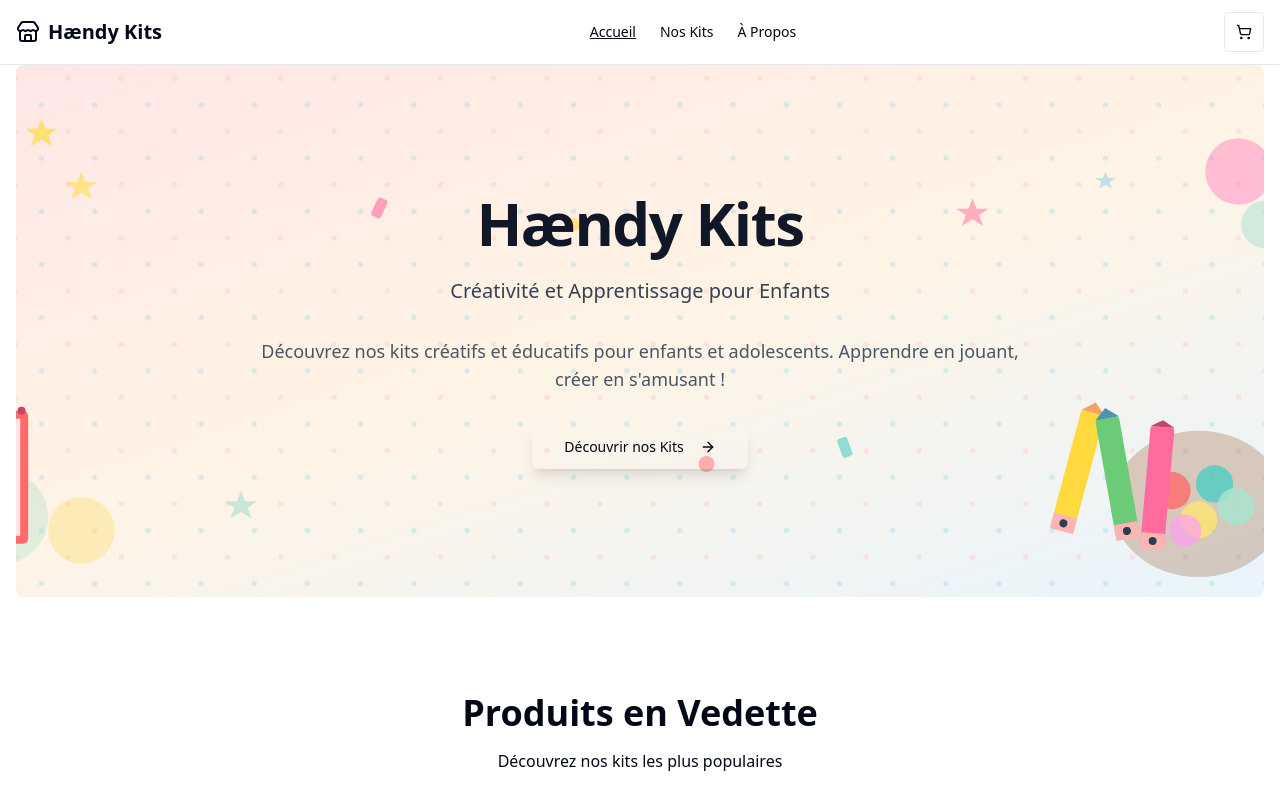
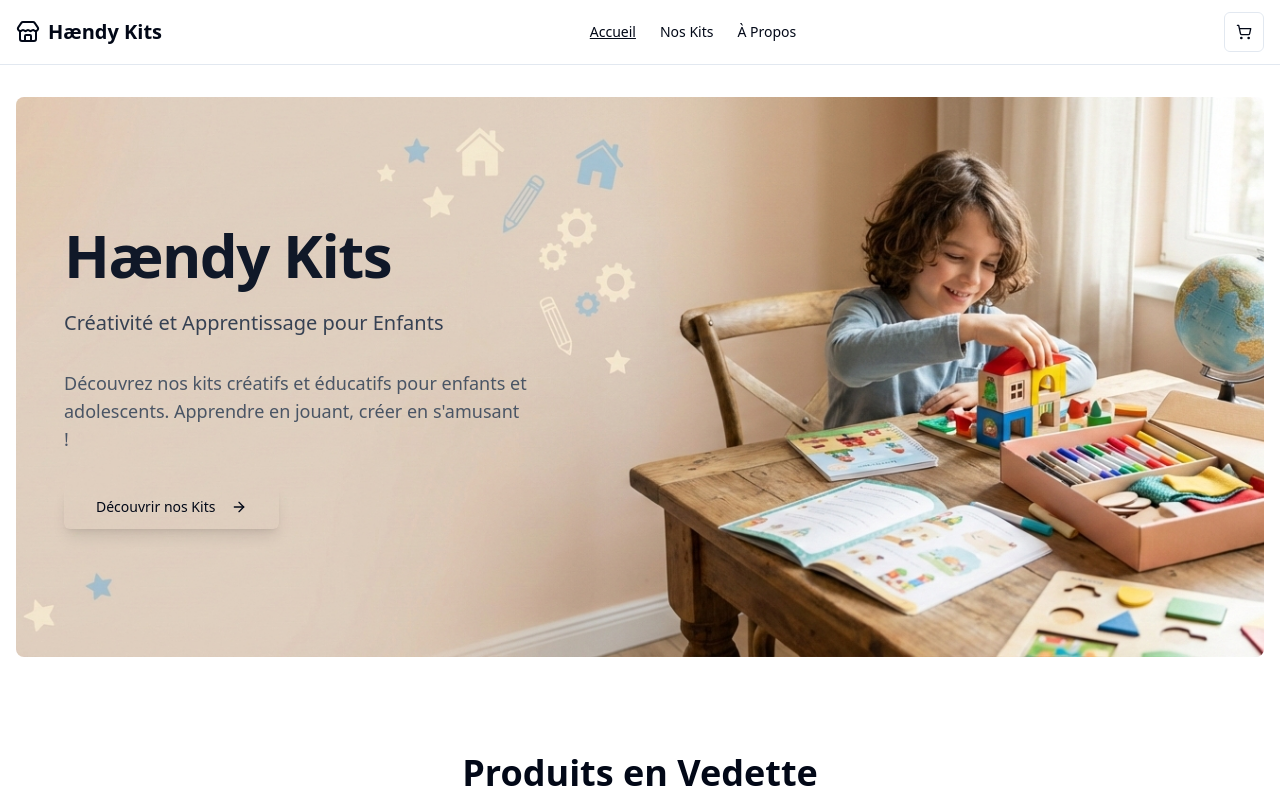
Before and after one commit to OmarDahmen/hendy, a React (Vite) app: page / in a window 1280 px wide. Shown: the top 800 px of the page. Built offline with nearby package versions, Linux system fonts and the light colour scheme.

Commit message:
banner update

```diff
--- a/src/pages/Home.tsx
+++ b/src/pages/Home.tsx
@@ -65,19 +65,17 @@ export function Home() {
   return (
     <div className="flex flex-col">
       {/* Hero Section with Banner */}
-      <section className="relative overflow-hidden">
+      <section className="relative overflow-hidden pt-8">
         <div className="container mx-auto px-4">
           <div className="relative overflow-hidden rounded-lg">
             <div
-              className="absolute inset-0 bg-cover bg-center"
+              className="absolute inset-0 bg-cover bg-center bg-no-repeat"
               style={{
-                backgroundImage: 'url(/banner.svg)',
-                backgroundSize: 'cover',
-                backgroundPosition: 'center',
+                backgroundImage: 'url(/banner.png)',
               }}
             />
             <div className="relative py-20 md:py-32">
-              <div className="mx-auto max-w-3xl text-center">
+              <div className="max-w-md pl-8 text-left md:max-w-lg md:pl-12">
                 <h1 className="mb-6 text-4xl font-bold tracking-tight text-gray-900 md:text-6xl">
                   Hændy Kits
                 </h1>
@@ -85,8 +83,8 @@ export function Home() {
                   Créativité et Apprentissage pour Enfants
                 </p>
                 <p className="mb-8 text-lg text-gray-600">
-                  Découvrez nos kits créatifs et éducatifs pour enfants et adolescents. Apprendre
-                  en jouant, créer en s'amusant !
+                  Découvrez nos kits créatifs et éducatifs pour enfants et adolescents. Apprendre en
+                  jouant, créer en s'amusant !
                 </p>
                 <Link to="/kits">
                   <Button size="lg" className="shadow-lg">
```
Also changed, not shown: public/banner.png (added), public/banner.svg (deleted).
